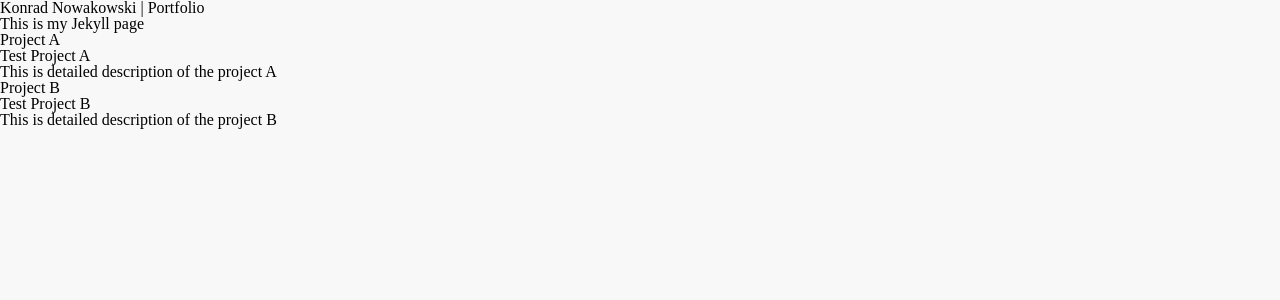
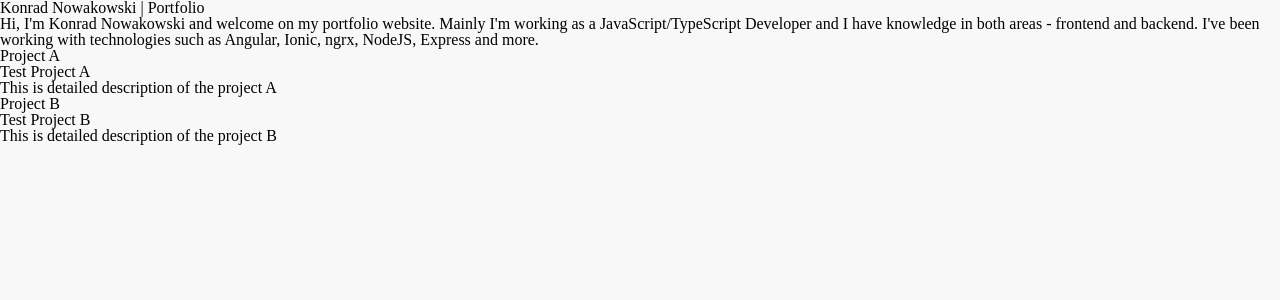
Before and after one commit to lethiandev/lethiandev.github.io, a Jekyll site: the page built from index.html, in a window 1280 px wide. Shown: the top 300 px of the page. Built offline with Jekyll 4.4.1, drawn with Linux system fonts in a browser that asks for light colours.

Commit message:
Add intro message

```diff
--- a/index.html
+++ b/index.html
@@ -2,7 +2,12 @@
 title: Konrad Nowakowski | Portfolio
 layout: default
 ---
-<p>This is my Jekyll page</p>
+<p>
+  Hi, I'm Konrad Nowakowski and welcome on my portfolio website.
+  Mainly I'm working as a JavaScript/TypeScript Developer and I have knowledge in both areas - frontend and backend.
+  I've been working with technologies such as Angular, Ionic, ngrx, NodeJS, Express and more.
+</p>
+
 <div>
   {% for project in site.projects %}
   <div>
```
